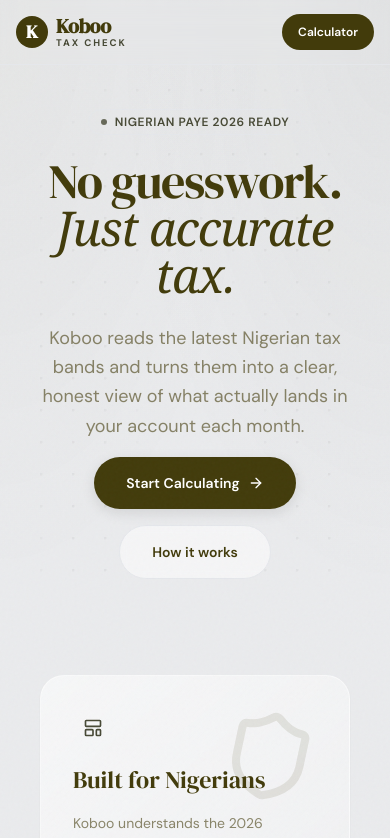
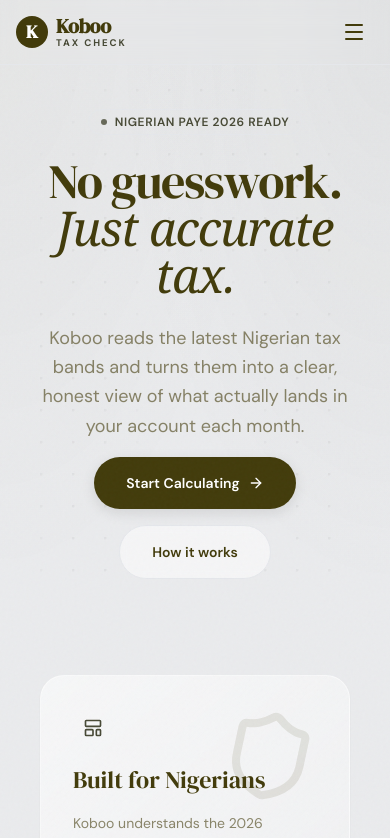
Before and after one commit to Benjie-codes/koboo, a Next.js app: page / in a window 390 px wide. Shown: the top 838 px of the page. Built offline with nearby package versions, Linux system fonts and the light colour scheme.

Commit message:
Added Mobile menu

```diff
--- a/app/layout.tsx
+++ b/app/layout.tsx
@@ -17,6 +17,9 @@ const dmSerifDisplay = DM_Serif_Display({
   display: "swap",
 });
 
+import { navItems } from "@/lib/constants";
+import { Navbar } from "@/components/navbar";
+
 export const metadata: Metadata = {
   title: "Koboo — Nigerian Tax Clarity",
   description: "A focused Nigerian tax calculator that shows your real take-home pay with clarity and confidence.",
@@ -24,14 +27,6 @@ export const metadata: Metadata = {
     icon: "/favicon.svg",
   },
 };
-
-const navItems = [
-  { href: "/calculator", label: "Calculator" },
-  { href: "/how-it-works", label: "How It Works" },
-  { href: "/deductions", label: "Deductions Guide" },
-  { href: "/employers", label: "For Employers" },
-  { href: "/pricing", label: "Pricing" }
-];
 
 export default function RootLayout({
   children
@@ -44,51 +39,7 @@ export default function RootLayout({
         <div className="noise-overlay" aria-hidden="true" />
         <div className="koboo-grid-lines" aria-hidden="true" />
         <div className="koboo-shell">
-          <header className="sticky top-0 z-50 px-30 backdrop-blur-md bg-[color:var(--koboo-bg)]/80 border-b border-[color:var(--koboo-ink)]/5">
-            <div className="flex h-16 sm:h-20 items-center justify-between px-4 sm:px-0">
-              {/* Logo Area */}
-              <Link href="/" className="flex items-center gap-2 group">
-                <div className="w-8 h-8 rounded-full bg-[color:var(--koboo-ink)] text-white flex items-center justify-center font-display text-lg font-bold group-hover:bg-[color:var(--koboo-secondary)] transition-colors">
-                  K
-                </div>
-                <div className="flex flex-col">
-                  <span className="font-display text-xl font-bold tracking-tight text-[color:var(--koboo-ink)] leading-none">Koboo</span>
-                  <span className="text-[0.6rem] font-bold uppercase tracking-[0.2em] text-[color:var(--koboo-secondary)] leading-none mt-0.5">
-                    Tax Check
-                  </span>
-                </div>
-              </Link>
-
-              {/* Desktop Nav - Centered/Right */}
-              <nav className="hidden md:flex items-center gap-8">
-                {navItems.filter(i => i.href !== '/calculator').map((item) => (
-                  <Link
-                    key={item.href}
-                    href={item.href}
-                    className="text-sm font-medium text-[color:var(--koboo-muted)] hover:text-[color:var(--koboo-ink)] transition-colors relative after:absolute after:bottom-0 after:left-0 after:h-[2px] after:w-0 after:bg-[color:var(--koboo-secondary)] after:transition-all hover:after:w-full py-1"
-                  >
-                    {item.label}
-                  </Link>
-                ))}
-              </nav>
-
-              {/* Calculator CTA - Desktop & Mobile */}
-              <div className="flex items-center gap-4">
-                <Link
-                  href="/calculator"
-                  className="hidden sm:inline-flex h-10 items-center justify-center rounded-full bg-[color:var(--koboo-ink)] px-6 text-sm font-semibold text-white shadow-sm transition-all hover:bg-[color:var(--koboo-secondary)] hover:scale-105 active:scale-95"
-                >
-                  Open Calculator
-                </Link>
-                <Link
-                  href="/calculator"
-                  className="sm:hidden inline-flex h-9 items-center justify-center rounded-full bg-[color:var(--koboo-ink)] px-4 text-xs font-semibold text-white"
-                >
-                  Calculator
-                </Link>
-              </div>
-            </div>
-          </header>
+          <Navbar />
 
           <main className="koboo-body flex-1 py-6 sm:py-10">{children}</main>
 
--- /dev/null
+++ b/components/navbar.tsx
@@ -0,0 +1,108 @@
+"use client";
+
+import Link from "next/link";
+import { useState } from "react";
+import { motion, AnimatePresence } from "framer-motion";
+import { Menu, X } from "lucide-react";
+import { navItems } from "@/lib/constants";
+
+export function Navbar() {
+    const [isOpen, setIsOpen] = useState(false);
+
+    return (
+        <header className="sticky top-0 z-50 w-full backdrop-blur-md bg-[color:var(--koboo-bg)]/80 border-b border-[color:var(--koboo-ink)]/5">
+            <div className="flex h-16 sm:h-20 items-center justify-between px-4 sm:px-0 max-w-7xl mx-auto">
+                {/* Logo Area */}
+                <Link href="/" className="flex items-center gap-2 group z-50 relative">
+                    <div className="w-8 h-8 rounded-full bg-[color:var(--koboo-ink)] text-white flex items-center justify-center font-display text-lg font-bold group-hover:bg-[color:var(--koboo-secondary)] transition-colors">
+                        K
+                    </div>
+                    <div className="flex flex-col">
+                        <span className="font-display text-xl font-bold tracking-tight text-[color:var(--koboo-ink)] leading-none">Koboo</span>
+                        <span className="text-[0.6rem] font-bold uppercase tracking-[0.2em] text-[color:var(--koboo-secondary)] leading-none mt-0.5">
+                            Tax Check
+                        </span>
+                    </div>
+                </Link>
+
+                {/* Desktop Nav - Centered/Right */}
+                <nav className="hidden md:flex items-center gap-8">
+                    {navItems.filter(i => i.href !== '/calculator').map((item) => (
+                        <Link
+                            key={item.href}
+                            href={item.href}
+                            className="text-sm font-medium text-[color:var(--koboo-muted)] hover:text-[color:var(--koboo-ink)] transition-colors relative after:absolute after:bottom-0 after:left-0 after:h-[2px] after:w-0 after:bg-[color:var(--koboo-secondary)] after:transition-all hover:after:w-full py-1"
+                        >
+                            {item.label}
+                        </Link>
+                    ))}
+                </nav>
+
+                {/* Desktop CTA */}
+                <div className="hidden md:flex items-center gap-4">
+                    <Link
+                        href="/calculator"
+                        className="inline-flex h-10 items-center justify-center rounded-full bg-[color:var(--koboo-ink)] px-6 text-sm font-semibold text-white shadow-sm transition-all hover:bg-[color:var(--koboo-secondary)] hover:scale-105 active:scale-95"
+                    >
+                        Open Calculator
+                    </Link>
+                </div>
+
+                {/* Mobile Toggle */}
+                <button
+                    onClick={() => setIsOpen(!isOpen)}
+                    className="md:hidden relative z-50 p-2 text-[color:var(--koboo-ink)]"
+                    aria-label="Toggle menu"
+                >
+                    {isOpen ? <X className="w-6 h-6" /> : <Menu className="w-6 h-6" />}
+                </button>
+            </div>
+
+            {/* Mobile Menu Overlay */}
+            <AnimatePresence>
+                {isOpen && (
+                    <motion.div
+                        initial={{ opacity: 0, y: -20 }}
+                        animate={{ opacity: 1, y: 0 }}
+                        exit={{ opacity: 0, y: -20 }}
+                        transition={{ duration: 0.2 }}
+                        className="absolute top-0 left-0 w-full h-screen bg-[color:var(--koboo-bg)] backdrop-blur-xl md:hidden pt-24 px-4 flex flex-col gap-6 border-b border-[color:var(--koboo-ink)]/5"
+                    >
+                        <nav className="flex flex-col gap-6 items-center">
+                            {navItems.map((item, idx) => (
+                                <motion.div
+                                    key={item.href}
+                                    initial={{ opacity: 0, y: 20 }}
+                                    animate={{ opacity: 1, y: 0 }}
+                                    transition={{ delay: idx * 0.05 + 0.1 }}
+                                >
+                                    <Link
+                                        href={item.href}
+                                        onClick={() => setIsOpen(false)}
+                                        className="text-2xl font-display font-medium text-[color:var(--koboo-ink)] hover:text-[color:var(--koboo-secondary)]"
+                                    >
+                                        {item.label}
+                                    </Link>
+                                </motion.div>
+                            ))}
+                            <motion.div
+                                initial={{ opacity: 0, y: 20 }}
+                                animate={{ opacity: 1, y: 0 }}
+                                transition={{ delay: navItems.length * 0.05 + 0.1 }}
+                                className="mt-4"
+                            >
+                                {/* <Link
+                                    href="/calculator"
+                                    onClick={() => setIsOpen(false)}
+                                    className="inline-flex h-12 w-full items-center justify-center rounded-full bg-[color:var(--koboo-ink)] px-8 text-base font-semibold text-white shadow-lg transition-all active:scale-95"
+                                >
+                                    Start Calculating
+                                </Link> */}
+                            </motion.div>
+                        </nav>
+                    </motion.div>
+                )}
+            </AnimatePresence>
+        </header>
+    );
+}
--- /dev/null
+++ b/lib/constants.ts
@@ -0,0 +1,7 @@
+export const navItems = [
+    { href: "/calculator", label: "Calculator" },
+    { href: "/how-it-works", label: "How It Works" },
+    { href: "/deductions", label: "Deductions Guide" },
+    { href: "/employers", label: "For Employers" },
+    { href: "/pricing", label: "Pricing" }
+];
```
